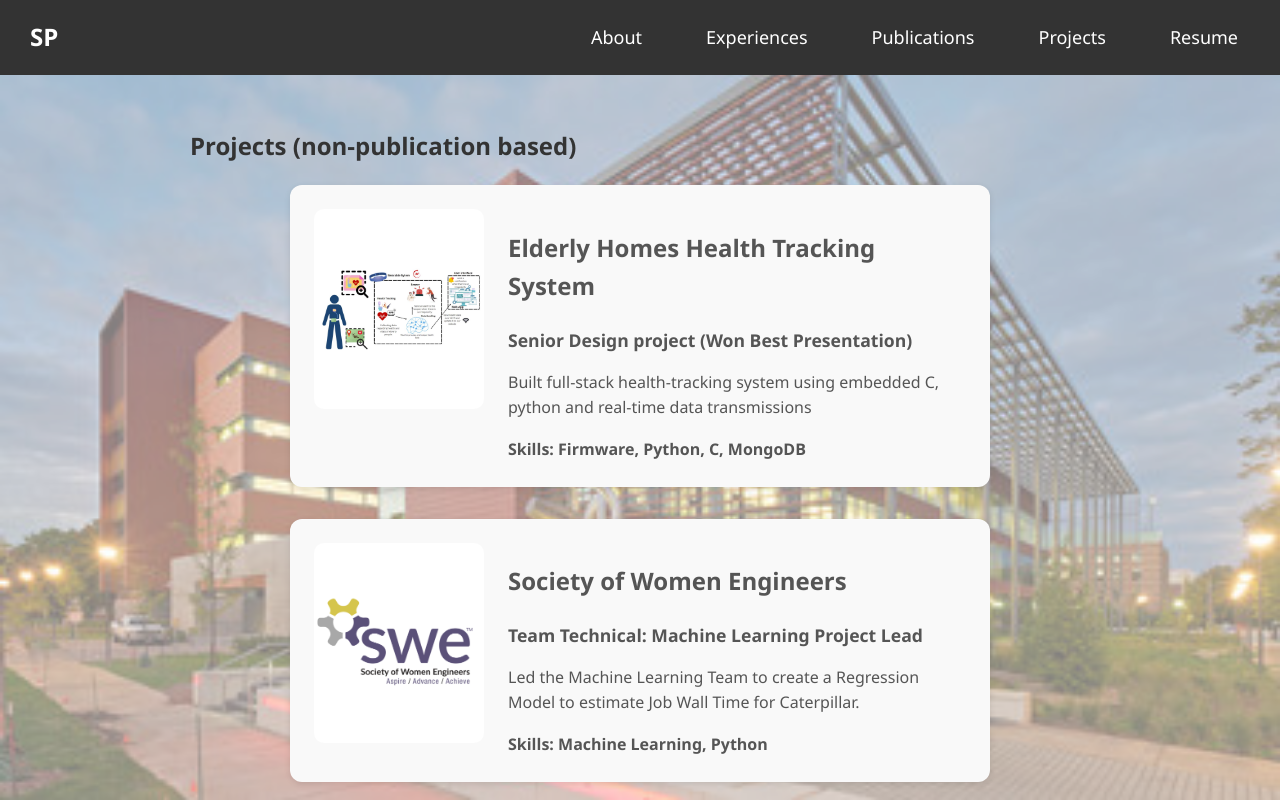
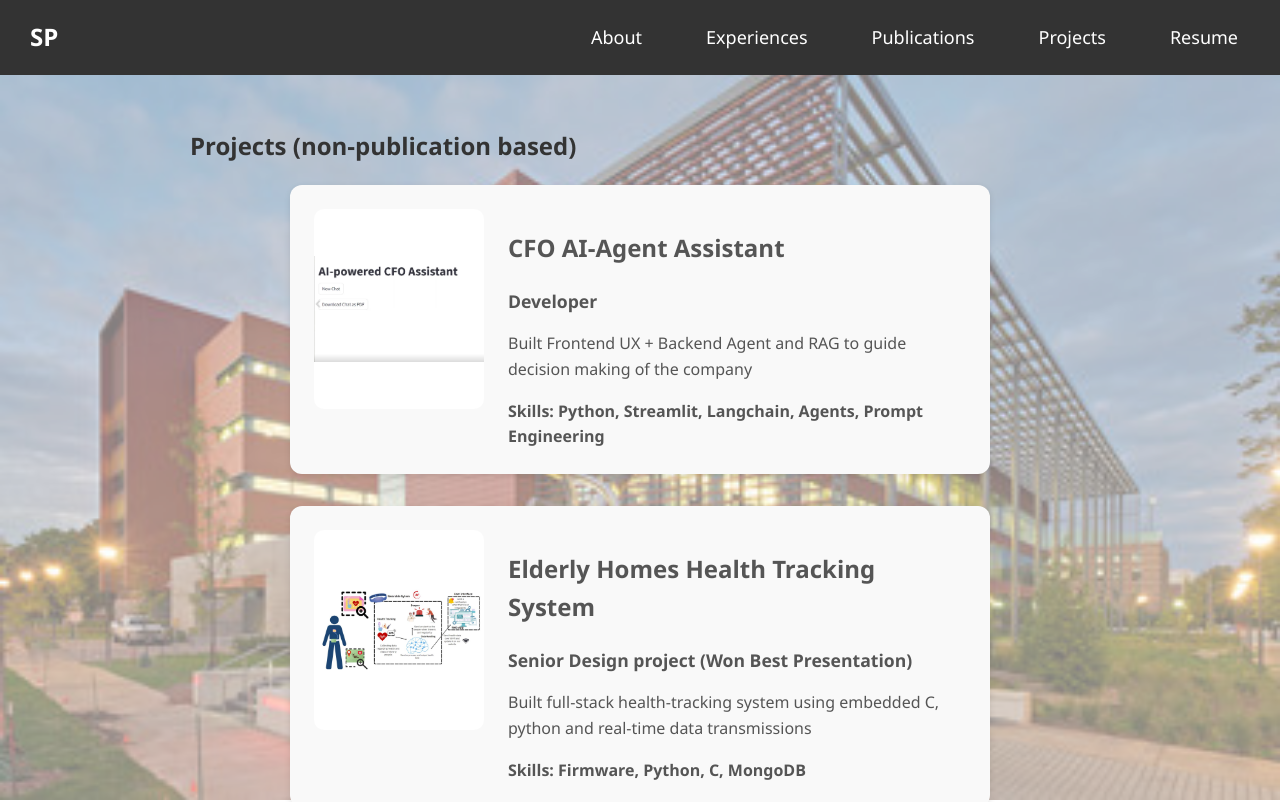
Before and after one commit to sanjana3101/sanjana3101.github.io, a React (Create React App) app in the folder my-app/: page /projects in a window 1280 px wide. Shown: the top 802 px of the page. Built offline with nearby package versions, Linux system fonts and the light colour scheme.

Commit message:
added project

```diff
--- a/my-app/src/components/Projects.js
+++ b/my-app/src/components/Projects.js
@@ -7,10 +7,19 @@ import sentimentImage from "./sentiment_analysis.png";
 import cnnImage from "./cnn.png";
 import Senior_design from "./Senior_design.JPG";
 import BuyMeCoffeeBlue from "./BuyMeCoffeeBlue.png";
+import agent_proj from "./agent-project.png";
 
 
 const Projects = () => {
   const papers = [
+    {
+      title:
+      "CFO AI-Agent Assistant",
+      role: "Developer",
+      details: "Built Frontend UX + Backend Agent and RAG to guide decision making of the company",
+      skills: "Python, Streamlit, Langchain, Agents, Prompt Engineering",
+      image: agent_proj, // put your image in public/images/
+    },
     {
         title:
         "Elderly Homes Health Tracking System ",
```
Also changed, not shown: my-app/src/components/agent-project.png (added).
